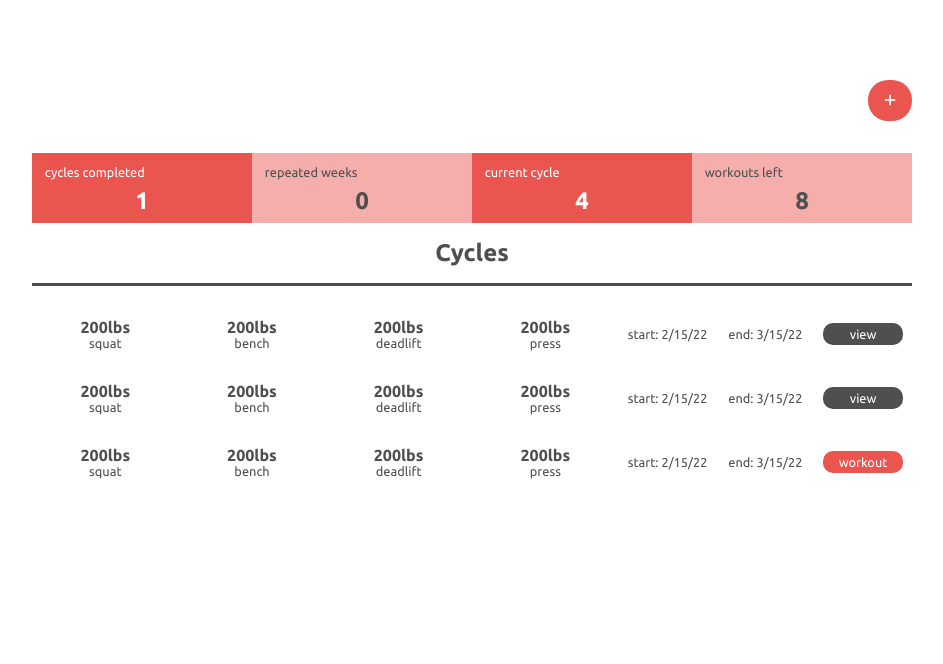
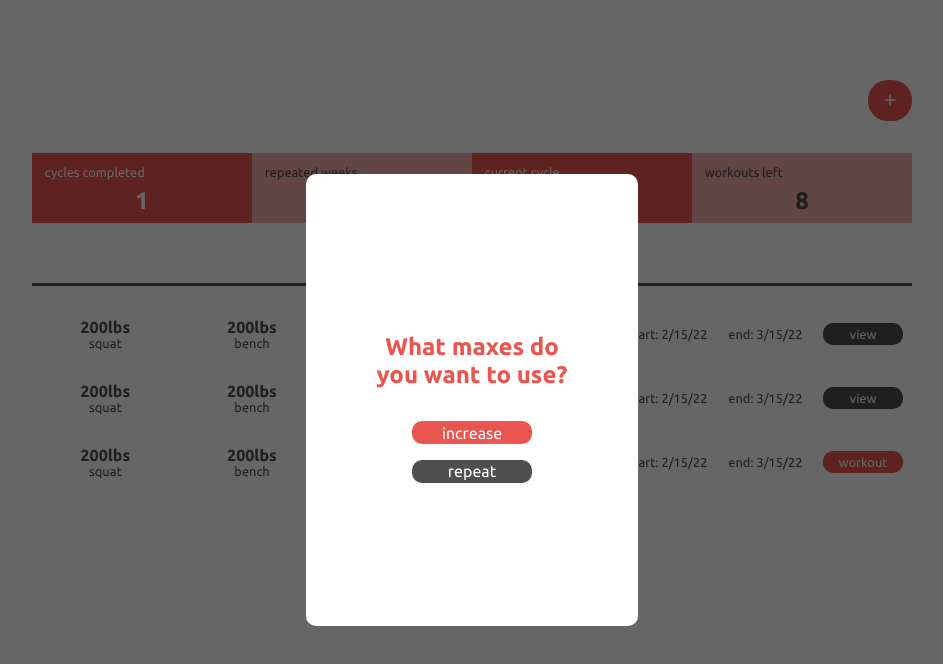
Before and after one commit to dwong4013/531logger, a React (Create React App) app in the folder client/: page /dashboard in a window 1280 px wide. Both pictures are taken after a click on the button 1058 px from the left and 100 px from the top of the page. Shown: the top 664 px of the page, without its empty margins (168-1111 px from the left). Built offline with nearby package versions, Linux system fonts and the light colour scheme; no server answers; the HTML template or start-up script is replaced by a standard one.

Commit message:
updated create cycles to new design styles

```diff
--- a/client/src/components/dashboard/Dashboard.js
+++ b/client/src/components/dashboard/Dashboard.js
@@ -1,10 +1,13 @@
 import React, { Fragment, useState, useEffect } from 'react';
+import ReactDOM from 'react-dom';
 import { connect } from 'react-redux';
 import { getCycles } from '../../actions/cycles';
 import PropTypes from 'prop-types';
 import Spinner from '../layout/Spinner';
 import SummaryCard from './SummaryCard';
 import CycleCard from './CycleCard';
+import CycleForm from '../modals/CycleForm2';
+import Modal from '../modals/Modal';
 
 const Dashboard = ({
   auth: { user },
@@ -18,6 +21,7 @@ const Dashboard = ({
 
   const [week, setWeek] = useState('week5s');
   const [desktop, setDesktop] = useState(window.matchMedia('(max-width: 414px)').matches)
+  const [modal, setModal] = useState(false);
 
   const mediaHandler = e => {
     console.log(e.matches)
@@ -28,10 +32,19 @@ const Dashboard = ({
     setWeek([e.target.name]);
   };
 
+  const onModalClick = () => {
+    setModal(!modal)
+  }
+
   return (
+    <Fragment>
       <section className="summary-container container-flex container-vertical container-vertical-center">
+      {modal &&
+      <Modal>
+        <CycleForm/>
+      </Modal>}
         <div className="toolbar">
-        <button className="btn btn-big-action btn-primary"><i className="fa-solid fa-plus"/></button>
+          <button className="btn btn-big-action btn-primary" onClick={()=> onModalClick()}><i className="fa-solid fa-plus"/></button>
         </div>
         <div className="summary-cards-container my-2">
           <SummaryCard title='cycles completed' value='1'/>
@@ -46,6 +59,7 @@ const Dashboard = ({
         <CycleCard/>
         <CycleCard current/>
       </section>
+    </Fragment>
   );
 };
 
--- /dev/null
+++ b/client/src/components/modals/CycleForm2.js
@@ -0,0 +1,21 @@
+import React from 'react'
+
+export default function CycleForm2() {
+  return (
+      <div className="modal-background">
+        <div className="modal-form-container container-flex container-vertical container-vertical-center">
+            <p className="header-text text-primary text-bold text-medium my-2">
+                What maxes do you want to use?
+            </p>
+            <div className="buttons container-flex container-vertical container-vetical-center">
+                <button className="btn btn-primary btn-regular">
+                    increase
+                </button>
+                <button className="btn btn-dark btn-regular my-1">
+                    repeat
+                </button>
+            </div>
+        </div>
+      </div>
+  )
+}
--- /dev/null
+++ b/client/src/components/modals/Modal.js
@@ -0,0 +1,15 @@
+import React, { useEffect } from 'react';
+import ReactDOM from 'react-dom';
+
+export default function Modal({children}) {
+    const mount = document.getElementById('modal');
+
+    // useEffect(() => {
+    //     mount.appendChild(children)
+    //     return () => mount.removeChild(children)
+    // },[mount])
+
+  return (
+    ReactDOM.createPortal(children, mount)
+  )
+}
--- a/client/src/css/style.css
+++ b/client/src/css/style.css
@@ -516,4 +516,39 @@ body p {
   color: #828282;
 }
 
+.modal-background {
+  position: fixed;
+  display: flex;
+  top: 0;
+  bottom: 0;
+  left: 0;
+  right: 0;
+  background-color: rgba(0, 0, 0, 0.6);
+}
+.modal-form-container {
+  height: 420px;
+  width: 300px;
+  margin: auto;
+  padding: 1rem;
+  background-color: #FFFFFF;
+  border-radius: 10px;
+  justify-content: center;
+}
+.modal-form-container .header-text {
+  text-align: center;
+  width: 70%;
+}
+.modal-form-container .form-summary-container {
+  display: grid;
+  width: 70%;
+  grid-template-columns: 1fr 1fr;
+  grid-template-rows: 1fr 1fr;
+  justify-items: center;
+  gap: 1rem;
+}
+.modal-form-container form input[type=text] {
+  margin-top: 0.5rem;
+  margin-bottom: 1rem;
+}
+
 /*# sourceMappingURL=style.css.map */
--- a/client/src/scss/style.scss
+++ b/client/src/scss/style.scss
@@ -160,6 +160,8 @@ body {
     }
 }
 
+// Workouts
+
 .set-actions {
     display: flex;
     flex-direction: row;
@@ -253,3 +255,48 @@ body {
 
     }
 }
+
+// Modal
+
+.modal {
+    &-background {
+        position: fixed;
+        display: flex;
+        top: 0;
+        bottom: 0;
+        left: 0;
+        right: 0;
+        background-color: rgba(0,0,0,0.6);
+    }
+
+    &-form-container {
+        height: 420px;
+        width: 300px;
+        margin: auto;
+        padding: 1rem;
+        background-color: $light-color;
+        border-radius: 10px;
+        justify-content: center;
+
+        .header-text {
+            text-align: center;
+            width: 70%;
+        }
+        .form-summary-container {
+            display: grid;
+            width: 70%;
+            grid-template-columns: 1fr 1fr;
+            grid-template-rows: 1fr 1fr;
+            justify-items: center;
+            gap: 1rem;
+        }
+
+        form {
+            input[type=text] {
+                margin-top: 0.5rem;
+                margin-bottom: 1rem;
+            }
+        }
+
+    }
+}
```
Also changed, not shown: client/src/components/modals/CycleForm.js (deleted, +0 -7 lines), client/src/components/modals/CycleForm1.js (added, +28 -0 lines), client/src/components/modals/CycleForm3.js (added, +39 -0 lines), 1 other file (tests, documents, lock files or other folders). Lines whose indentation alone changed are shown as unchanged.
